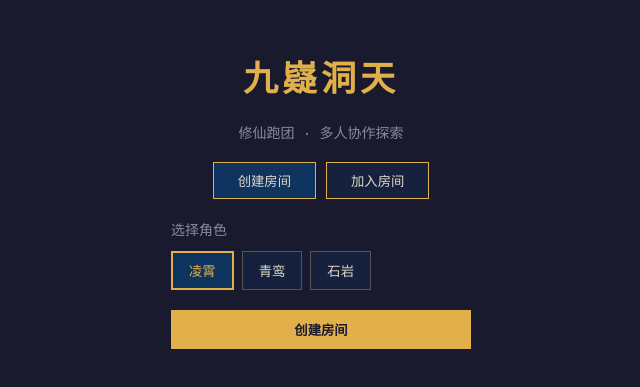
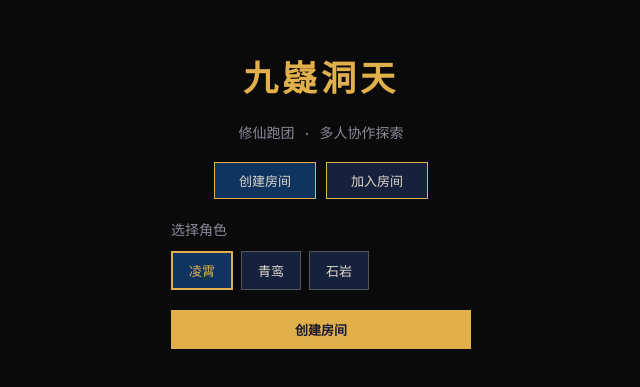
Before and after one commit to duz365/xiuxian-tuanke, a React (Vite) app in the folder xiuxian-tuanke/client/: page / in a window 1280 px wide. Shown: the part 201-588 px from the top of the page, without its empty margins (319-959 px from the left). Built offline with nearby package versions, Linux system fonts and the light colour scheme.

Commit message:
Update App.css

```diff
--- a/xiuxian-tuanke/client/src/App.css
+++ b/xiuxian-tuanke/client/src/App.css
@@ -1,24 +1,6 @@
-:root {
-  --bg-dark: #1a1a2e;
-  --bg-panel: #16213e;
-  --bg-card: #0f3460;
-  --gold: #e2b04a;
-  --gold-light: #f0d78c;
-  --text: #e0d8c8;
-  --text-dim: #8a8a9a;
-  --hp-red: #e74c3c;
-  --mp-blue: #3498db;
-  --active-green: #2ecc71;
-  --hostile-red: #e74c3c;
-  --friendly-green: #27ae60;
-}
-
-* {
-  scrollbar-width: thin;
-  scrollbar-color: #333 transparent;
-}
-
-body {
-  background: var(--bg-dark);
-  color: var(--text);
-}
+* { scrollbar-width: thin; scrollbar-color: #222 transparent; }
+input { font-family: 'Courier New', SimSun, monospace; background: #0d0d0d; color: #aaa; border: 1px solid #222; padding: 6px 10px; outline: none; font-size: 13px; }
+input:focus { border-color: #444; }
+button { font-family: 'Courier New', SimSun, monospace; cursor: pointer; background: #0d0d0d; color: #999; border: 1px solid #1a1a1a; padding: 5px 12px; font-size: 13px; transition: all 0.15s; }
+button:hover { background: #111; border-color: #444; color: #bbb; }
+button:disabled { opacity: 0.35; cursor: not-allowed; }
```
